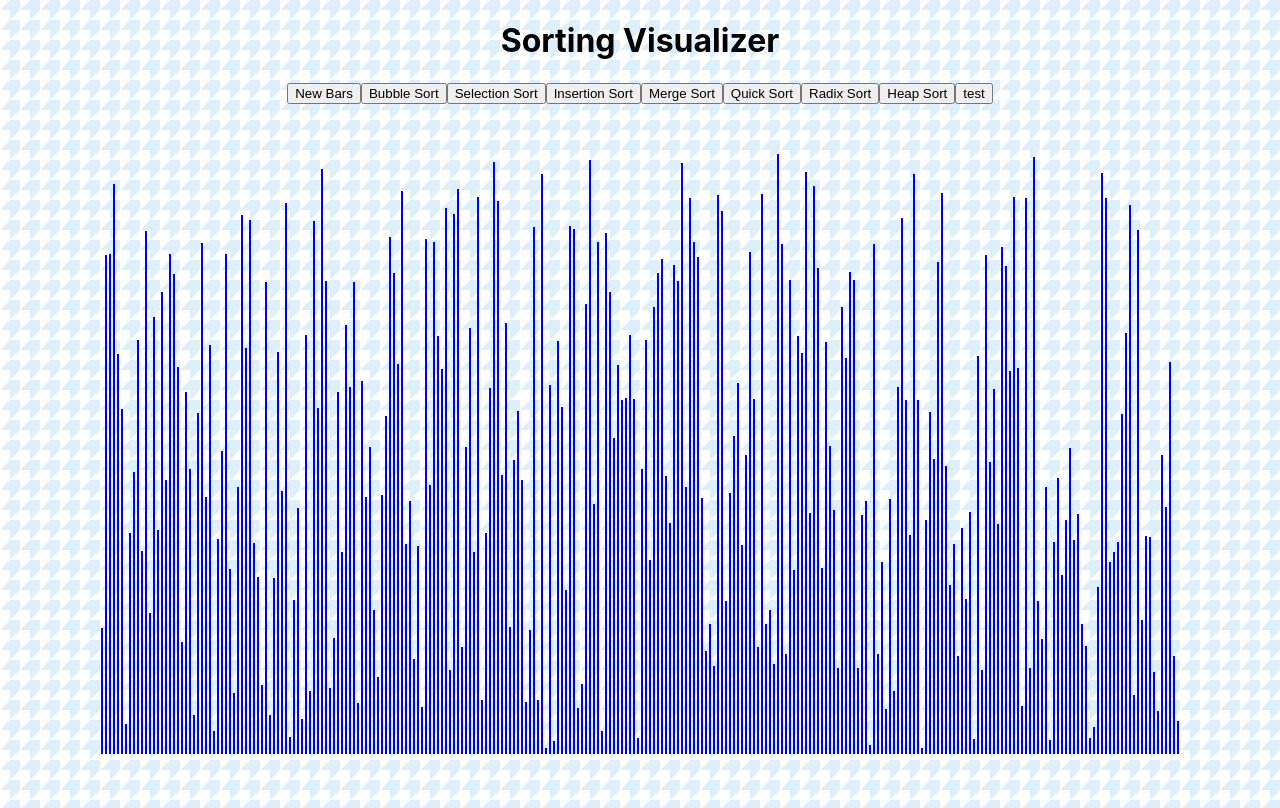
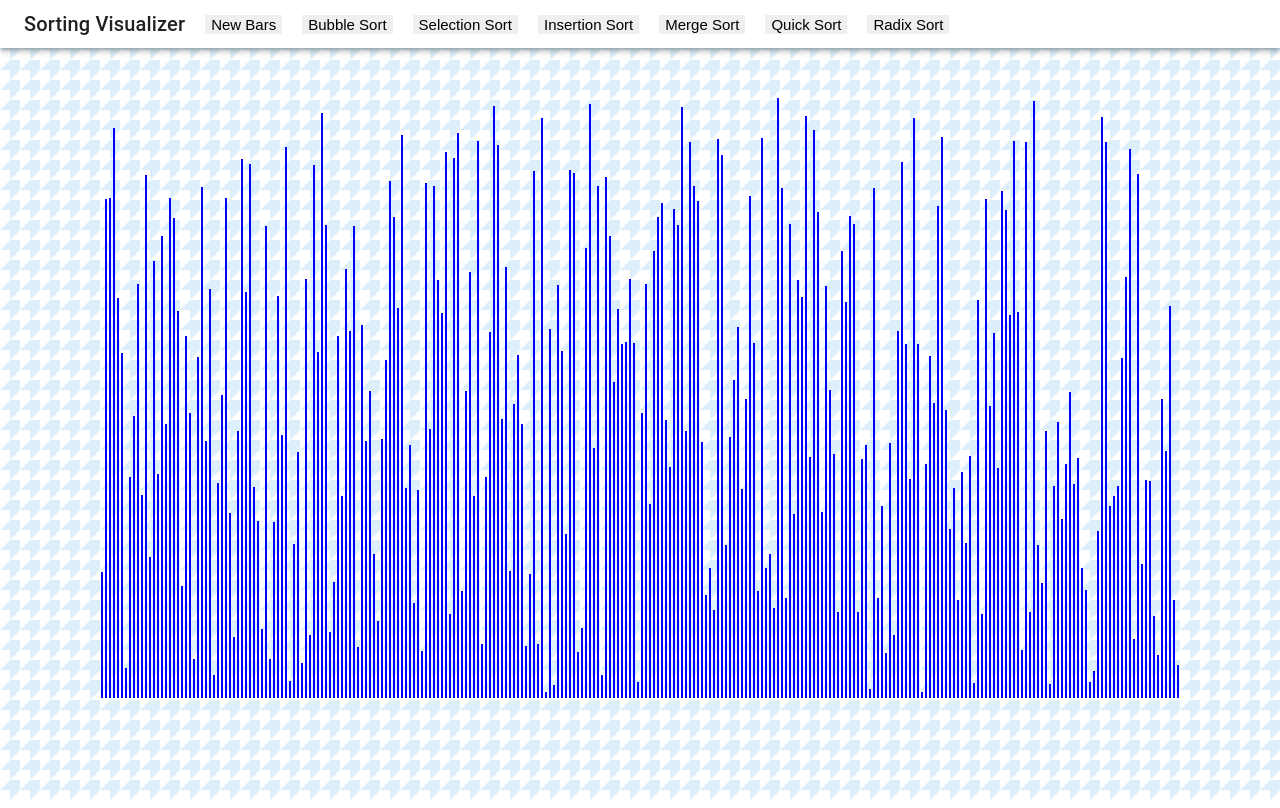
Before and after one commit to LyangHiga/sort-visualizer, a React (Create React App) app: page / in a window 1280 px wide. Built offline with nearby package versions, Linux system fonts and the light colour scheme.

Commit message:
Add disable buttons

```diff
--- a/package.json
+++ b/package.json
@@ -3,6 +3,7 @@
   "version": "0.1.0",
   "private": true,
   "dependencies": {
+    "@material-ui/core": "^4.9.7",
     "@testing-library/jest-dom": "^4.2.4",
     "@testing-library/react": "^9.5.0",
     "@testing-library/user-event": "^7.2.1",
--- a/src/Nav.js
+++ b/src/Nav.js
@@ -8,24 +8,91 @@ import radixSort from './algorithms/radixSort';
 import heapSort from './algorithms/heapSort';
 import { testSortingAlgorithms } from './arrHelper';
 
-export default function Nav(props) {
+import AppBar from '@material-ui/core/AppBar';
+import Toolbar from '@material-ui/core/Toolbar';
+import Typography from '@material-ui/core/Typography';
+import { withStyles } from '@material-ui/core/styles';
+import styles from './NavStyles';
+
+function Nav(props) {
+  const { classes } = props;
+  async function handleClick(sort) {
+    props.setDisable(true);
+    await sort;
+    props.setDisable(false);
+  }
   return (
-    <div>
-      <h1>Sorting Visualizer</h1>
-      <div className="btns">
-        <button onClick={() => props.resetArr()}>New Bars</button>
-        <button onClick={() => bubbleSort(props.arr)}>Bubble Sort</button>
-        <button onClick={() => selectionSort(props.arr)}>Selection Sort</button>
-        <button onClick={() => insertionSort(props.arr)}>Insertion Sort</button>
-        <button onClick={() => mergeSort(props.arr, 0, props.arr.length - 1)}>
-          Merge Sort
-        </button>
-        <button onClick={() => quickSort(props.arr)}>Quick Sort</button>
-        <button onClick={() => radixSort(props.arr)}>Radix Sort</button>
-        <button onClick={() => heapSort(props.arr)}>Heap Sort</button>
-        {/* choose wich method will be tested */}
-        <button onClick={() => testSortingAlgorithms(radixSort)}>test</button>
-      </div>
-    </div>
+    <AppBar position="static" color="white" className={classes.Navbar}>
+      <Toolbar>
+        <Typography className={classes.title} variant="h6" color="inherit">
+          Sorting Visualizer
+        </Typography>
+        <div className={classes.button}>
+          <button
+            className={classes.button}
+            style={{ cursor: 'pointer' }}
+            onClick={() => props.resetArr()}
+            disabled={props.disable}
+          >
+            New Bars
+          </button>
+          <button
+            className={classes.button}
+            onClick={() => handleClick(bubbleSort(props.arr))}
+            disabled={props.disable}
+          >
+            Bubble Sort
+          </button>
+          <button
+            className={classes.button}
+            onClick={() => handleClick(selectionSort(props.arr))}
+            disabled={props.disable}
+          >
+            Selection Sort
+          </button>
+          <button
+            className={classes.button}
+            onClick={() => handleClick(insertionSort(props.arr))}
+            disabled={props.disable}
+          >
+            Insertion Sort
+          </button>
+          <button
+            className={classes.button}
+            onClick={() =>
+              handleClick(mergeSort(props.arr, 0, props.arr.length - 1))
+            }
+            disabled={props.disable}
+          >
+            Merge Sort
+          </button>
+          <button
+            className={classes.button}
+            onClick={() => handleClick(quickSort(props.arr))}
+            disabled={props.disable}
+          >
+            Quick Sort
+          </button>
+          <button
+            className={classes.button}
+            onClick={() => handleClick(radixSort(props.arr))}
+            disabled={props.disable}
+          >
+            Radix Sort
+          </button>
+          {/* <button className={classes.button} onClick={() => heapSort(props.arr)}>
+            Heap Sort
+          </button> */}
+          {/* <button
+            className={classes.button}
+            onClick={() => testSortingAlgorithms()}
+          >
+            Test
+          </button> */}
+        </div>
+      </Toolbar>
+    </AppBar>
   );
 }
+
+export default withStyles(styles)(Nav);
--- /dev/null
+++ b/src/NavStyles.js
@@ -0,0 +1,22 @@
+const styles = theme => ({
+  Navbar: {
+    display: 'flex',
+    alignItems: 'space-around',
+    justifyContent: 'center',
+    height: '6vh'
+  },
+  title: {
+    display: 'none',
+    [theme.breakpoints.up('sm')]: {
+      display: 'block'
+    }
+  },
+  button: {
+    margin: '0 10px',
+    cursor: 'pointer',
+    border: 'none',
+    fontSize: '15px'
+  }
+});
+
+export default styles;
--- a/src/sortVisualizer.js
+++ b/src/sortVisualizer.js
@@ -14,6 +14,7 @@ const NAV_HEIGHT = 200;
 
 export default function SortVisualizer(props) {
   const [arr, setArr] = useState([]);
+  const [disable, setDisable] = useState(false);
 
   useEffect(() => {
     resetArr();
@@ -43,7 +44,12 @@ export default function SortVisualizer(props) {
 
   return (
     <div>
-      <Nav arr={arr} resetArr={resetArr} />
+      <Nav
+        arr={arr}
+        resetArr={resetArr}
+        disable={disable}
+        setDisable={setDisable}
+      />
       <BarContainer arr={arr} />
     </div>
   );
```
Also changed, not shown: 1 other file (tests, documents, lock files or other folders).
